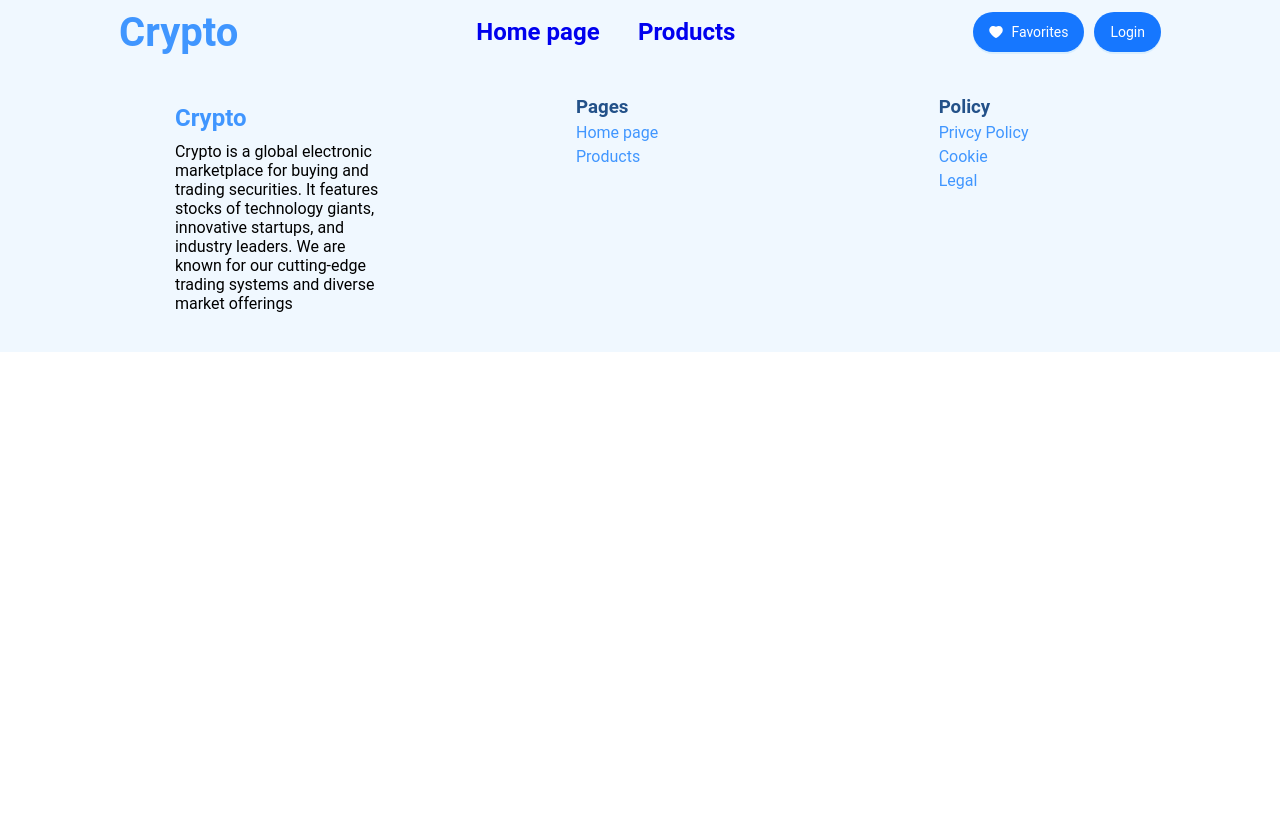
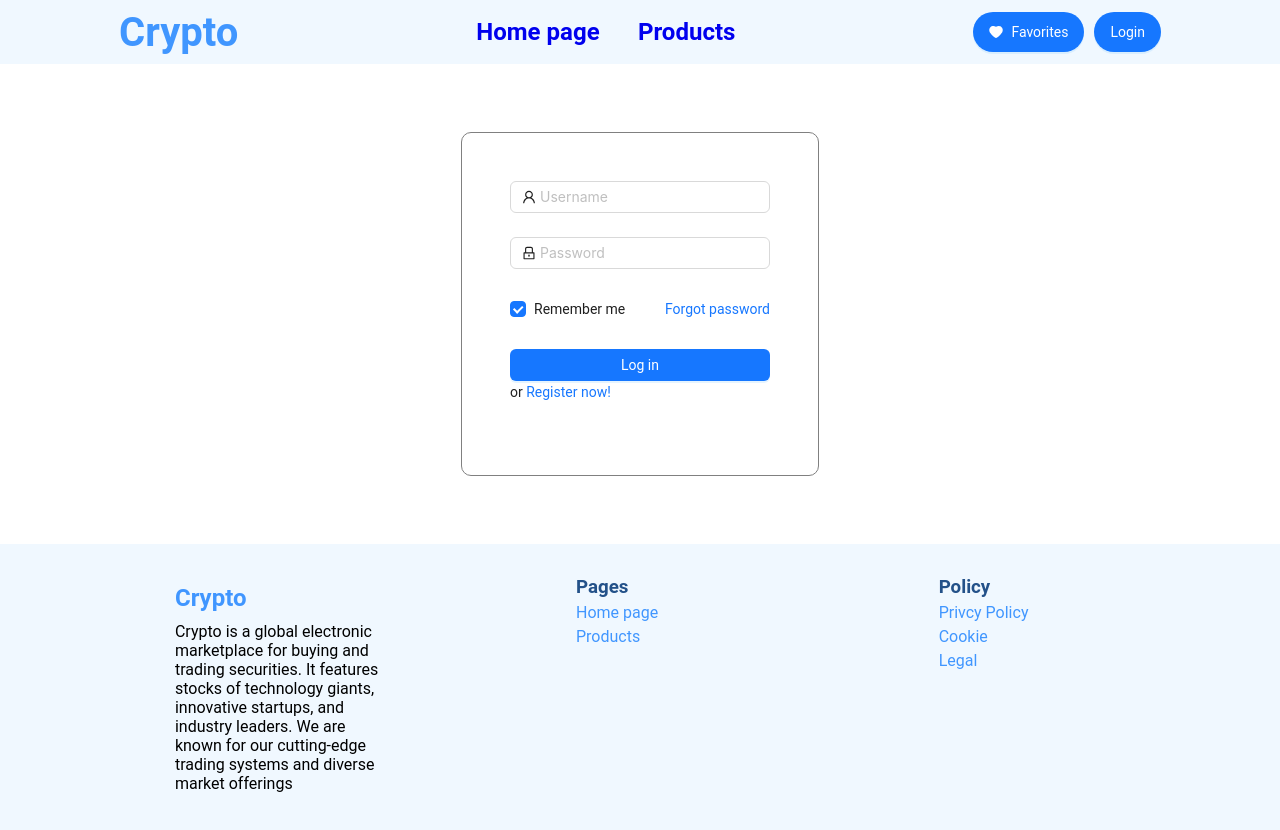
Before and after one commit to aleksax1/CriptoProjcet, a React (Vite) app in the folder cripto/: page /login in a window 1280 px wide. Before the commit the page ends 800 px from the top, so only its background shows below. Built offline with nearby package versions, Linux system fonts and the light colour scheme.

Commit message:
slitly improvment

```diff
--- a/cripto/src/App.jsx
+++ b/cripto/src/App.jsx
@@ -6,6 +6,7 @@ import CriptoPage from "./assets/pages/criptoPage/criptoPage";
 import HomePage from "./assets/pages/homePage/homePage";
 import Favorites from "./assets/pages/favorites/favorites";
 import SingleCoin from "./assets/pages/singleCoin/SingleCoin";
+import Login from "./assets/pages/login/login";
 function App() {
   return (
     <>
@@ -15,6 +16,7 @@ function App() {
             <Route path="/" element={<HomePage />} />
             <Route path="/cripto" element={<CriptoPage />} />
             <Route path="/favorites" element={<Favorites />} />
+            <Route path="/login" element={<Login />} />
             <Route path="/singleCoin/:uuid" element={<SingleCoin />} />
           </Routes>
           <Footer />
--- a/cripto/src/assets/components/cryptoTradeCards/cryptoTradeCards.jsx
+++ b/cripto/src/assets/components/cryptoTradeCards/cryptoTradeCards.jsx
@@ -1,13 +1,15 @@
-import { HeartFilled, HeartOutlined } from "@ant-design/icons";
-import { Button, Tooltip } from "antd";
+import {
+  HeartFilled,
+  HeartOutlined,
+  LineChartOutlined,
+} from "@ant-design/icons";
+import { Button } from "antd";
 import React, { useContext } from "react";
-import { Line, LineChart, ResponsiveContainer } from "recharts";
 import { AppContext } from "../../../context/AppContext";
 import "./cryptoTradeCards.css";
 
 function CryptotradeCards({ coins }) {
   const { favorites, setCoinToFavorites } = useContext(AppContext);
-  console.log("favorites", favorites);
 
   return (
     <div
@@ -59,17 +61,7 @@ function CryptotradeCards({ coins }) {
                 </td>
                 <td>${parseFloat(coin.price).toFixed(2)}</td>
                 <td style={{}}>
-                  <ResponsiveContainer width={100}>
-                    <LineChart data={coin.sparkline}>
-                      <Tooltip />
-                      <Line
-                        type="monotone"
-                        dataKey="price"
-                        stroke={coin.color || "#8884d8"}
-                        strokeWidth={2}
-                      />
-                    </LineChart>
-                  </ResponsiveContainer>
+                  <LineChartOutlined />
                 </td>
                 <td
                   style={{
@@ -79,7 +71,7 @@ function CryptotradeCards({ coins }) {
                   {coin.change}%
                 </td>
                 <td>${coin.marketCap}</td>
-                <td>{coin["24hVolume"]}</td>
+                <td>{coin["24hVolume"]} pc.</td>
                 <td>{coin.symbol}</td>
                 <td>
                   <Button
--- a/cripto/src/assets/components/nav/nav.jsx
+++ b/cripto/src/assets/components/nav/nav.jsx
@@ -7,12 +7,7 @@ import "./nav.css";
 function Nav() {
   const { favorites } = useContext (AppContext);
   const navigate = useNavigate()
-  const location = useLocation();
-  console.log(location);
-  useEffect(() => {
-    console.log(favorites.lenght, "favoriteslenght");
-    console.log(Array.isArray(favorites))
-  }, [favorites]);
+
   return (
     <div className="nav1">
       <div>
@@ -77,7 +72,7 @@ function Nav() {
           </Badge>
         </div>
         <div>
-          <Button type="primary" shape="round" style={{ height: "5vh" }}>
+          <Button type="primary" shape="round" style={{ height: "5vh" }} onClick={()=>navigate("/login")}>
             Login
           </Button>
         </div>
--- a/cripto/src/assets/containers/home/cryptoList.jsx
+++ b/cripto/src/assets/containers/home/cryptoList.jsx
@@ -44,7 +44,6 @@ function CryptoList() {
   useEffect(() => {
     fetchCoins();
   }, []);
-  console.log(coins)
   return (
     <>
       <div className="coinContainer">
--- a/cripto/src/assets/pages/favorites/Favorites.jsx
+++ b/cripto/src/assets/pages/favorites/Favorites.jsx
@@ -1,28 +1,33 @@
 import React, { useContext } from "react";
+import { useNavigate } from "react-router-dom";
 import { AppContext } from "../../../context/AppContext";
-import CryptotradeCards from "../../components/cryptoTradeCards/cryptotradeCards";
+import FavoriteCard from "../../components/favoriteCard/FavoriteCard";
 import "./favorites.css";
-import CryptoCard from "../../components/cryptoCard/cryptoCard";
-import FavoriteCard from "../../components/favoriteCard/FavoriteCard";
-import { useNavigate } from "react-router-dom";
+import { Button } from "antd";
 function Favorites() {
   const { favorites } = useContext(AppContext);
   const navigate = useNavigate();
 
 
+    return (
 
-
-    return (
     <div className="glavni">
       <div className="naslov">
         <h1>Favorites</h1>
       </div>
-          <div className="favoritesDiv">
-            {favorites.map((coin) => (
+      <div className="favoritesDiv" style={{}}>
+        {favorites.length > 0 ? (
+          favorites.map((coin) => (
             <div key={coin.uuid} className="criptoCard">
               <FavoriteCard coin={coin} />
             </div>
-            ))}
+          ))
+              ) : (
+                      <div style={{height:"35vh",display:'flex',flexDirection:"column",alignItems:'center',gap:"5vh"}}>
+                          <h1>You dont have favorite products</h1>
+                          <Button style={{width:"10vw"}} onClick={()=> navigate("/cripto")}>See all products</Button>
+                      </div>
+        )}
       </div>
     </div>
   );
--- /dev/null
+++ b/cripto/src/assets/pages/login/Login.jsx
@@ -0,0 +1,46 @@
+import React from 'react'
+import { LockOutlined, UserOutlined } from '@ant-design/icons';
+import { Button, Checkbox, Form, Input, Flex } from 'antd';
+function Login() {
+
+
+    return (
+    <div style={{height:'60vh', display:'flex',justifyContent:'center',alignItems:"center"}}>
+       <Form
+      name="login"
+      initialValues={{ remember: true }}
+      style={{ maxWidth: 460 ,border:"solid 1px grey",borderRadius:'10px',padding:'6vh'}}
+    >
+      <Form.Item
+        name="username"
+        rules={[{ required: true, message: 'Please input your Username!' }]}
+      >
+        <Input prefix={<UserOutlined />} placeholder="Username" />
+      </Form.Item>
+      <Form.Item
+        name="password"
+        rules={[{ required: true, message: 'Please input your Password!' }]}
+      >
+        <Input prefix={<LockOutlined />} type="password" placeholder="Password" />
+      </Form.Item>
+      <Form.Item>
+        <Flex justify="space-between" align="center">
+          <Form.Item name="remember" valuePropName="checked" noStyle>
+            <Checkbox>Remember me</Checkbox>
+          </Form.Item>
+          <a href="">Forgot password</a>
+        </Flex>
+      </Form.Item>
+
+      <Form.Item>
+        <Button block type="primary" htmlType="submit">
+          Log in
+        </Button>
+        or <a href="">Register now!</a>
+      </Form.Item>
+    </Form>
+    </div>
+  )
+}
+
+export default Login
--- a/cripto/src/assets/pages/singleCoin/SingleCoin.jsx
+++ b/cripto/src/assets/pages/singleCoin/SingleCoin.jsx
@@ -80,8 +80,7 @@ function SingleCoin() {
     <div className="single-coin-container">
       {selectedCoin ? (
         <Card className="coin-card">
-          <Row gutter={16}>
-            <Col span={12} className="coin-info">
+
               <div className="coin-header">
                 <img
                   src={selectedCoin.iconUrl}
@@ -101,6 +100,10 @@ function SingleCoin() {
                   {parseInt(selectedCoin.marketCap).toLocaleString()} USD
                 </p>
                 <p>
+                  <strong>Place on market: </strong>
+                  {selectedCoin.rank}
+                </p>
+                <p>
                   <strong>24h Change: </strong>
                   <span
                     style={{
@@ -113,24 +116,13 @@ function SingleCoin() {
 
                 <Button
                   onClick={() => navigate("/favorites")}
-                  style={{ marginTop: "10px" }}
+                  style={{ marginTop: "10px",width:"20%" }}
                   type="primary"
                 >
                   Back to Favorites
                 </Button>
               </div>
-            </Col>
-            <Col span={12} className="coin-chart">
-              <h3>Price History (24h)</h3>
-              <div className="coin-chart-placeholder">
-                {sparklineData.length ? (
-                  <Line data={data} />
-                ) : (
-                  <p>Loading chart...</p>
-                )}
-              </div>
-            </Col>
-          </Row>
+
         </Card>
       ) : (
         <p>Loading coin details or coin not found...</p>
--- a/cripto/src/assets/pages/singleCoin/singleCoin.css
+++ b/cripto/src/assets/pages/singleCoin/singleCoin.css
@@ -7,7 +7,7 @@
   }
 
   .coin-card {
-    width: 80%;
+    width: 60%;
     max-width: 1200px;
     border-radius: 15px;
     box-shadow: 0 4px 8px rgba(0, 0, 0, 0.1);
--- a/cripto/src/context/AppContext.jsx
+++ b/cripto/src/context/AppContext.jsx
@@ -7,8 +7,8 @@ export const ContextProvider = ({ children }) => {
 
   const setCoinToFavorites = (coin) => {
     setFavorites((prevFav) => {
-      if (prevFav.find((prev) => prev.id === coin.uuid)) {
-        return prevFav.filter((prev) => prev.id !== coin.uuid);
+      if (prevFav.find((prev) => prev.uuid === coin.uuid)) {
+        return prevFav.filter((prev) => prev.uuid !== coin.uuid);
       } else {
         return [...prevFav, coin];
       }
```
Lines whose indentation alone changed are shown as unchanged.
